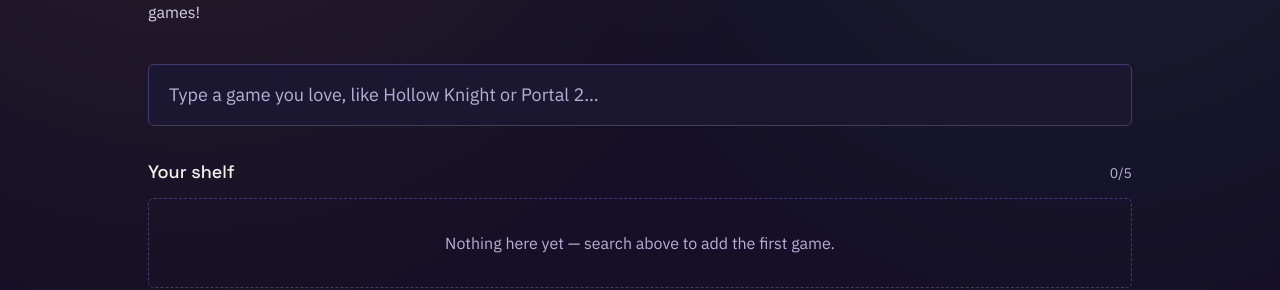
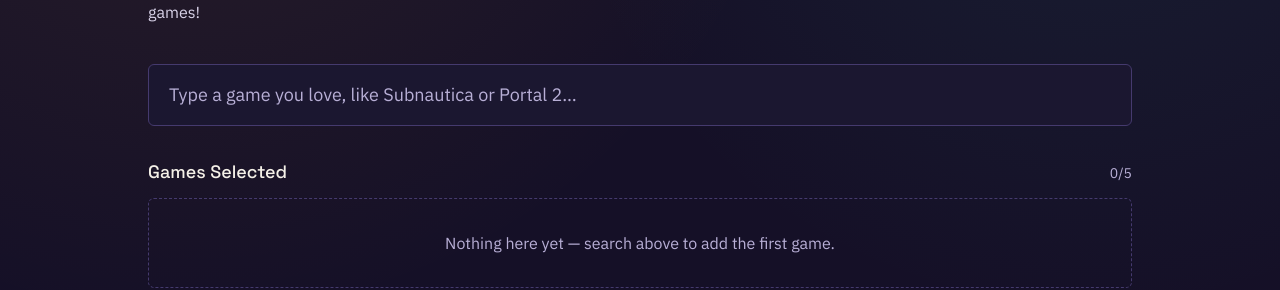
Before and after one commit to ayushgupta0010/GameNet, a Next.js app: page / in a window 1280 px wide. Shown: the part 225-515 px from the top of the page. Built offline with nearby package versions, Linux system fonts and the light colour scheme.

Commit message:
api key, small search bar and detail panel quirks

```diff
--- a/app/page.js
+++ b/app/page.js
@@ -102,7 +102,7 @@ export default function Home() {
       <section className="mb-10">
         <div className="mb-3 flex items-baseline justify-between">
           <h2 className="font-display text-lg font-medium text-parchment-100">
-            Your shelf
+            Games Selected
           </h2>
           <span className="text-sm text-parchment-500">
             {selectedGames.length}/{MAX_GAMES}
--- a/components/DetailPanel.jsx
+++ b/components/DetailPanel.jsx
@@ -39,7 +39,7 @@ export default function DetailPanel({ game, onClose }) {
 
       <div
         className={`grid items-center gap-5 p-5 ${
-          game.trailerUrl ? "md:grid-cols-[1.3fr_1fr]" : "grid-cols-1"
+          game.trailerUrl ? "md:grid-cols-[1.5fr_1fr]" : "grid-cols-1"
         }`}
       >
         <div className="space-y-4">
@@ -93,7 +93,7 @@ export default function DetailPanel({ game, onClose }) {
           <video
             controls
             poster={game.backgroundImage || undefined}
-            className="h-fit w-full rounded-card border border-ink-700 md:sticky md:top-5"
+            className="h-fit w-full rounded-card border-2 shadow-2xl border-yellow-700 md:sticky md:top-5"
           >
             <source src={game.trailerUrl} />
           </video>
--- a/components/SearchBar.jsx
+++ b/components/SearchBar.jsx
@@ -64,8 +64,8 @@ export default function SearchBar({ onSelect, disabled }) {
         onFocus={() => results.length > 0 && setOpen(true)}
         placeholder={
           disabled
-            ? "You've got 5 games on the shelf — remove one to add another"
-            : "Type a game you love, like Hollow Knight or Portal 2…"
+            ? "You've got 5 games selected. Remove one to add another"
+            : "Type a game you love, like Subnautica or Portal 2…"
         }
         className="w-full rounded-card border border-ink-600 bg-ink-900 px-5 py-4 text-lg text-parchment-100 placeholder:text-parchment-500 focus:border-marigold-500 disabled:cursor-not-allowed disabled:opacity-50"
       />
```
